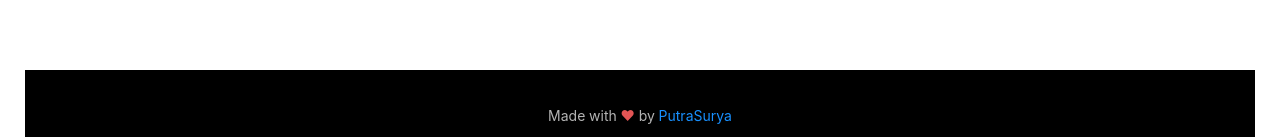
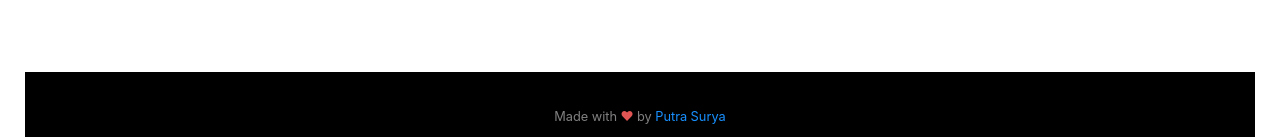
Before and after one commit to putrasurya/kaizen, a React (Create React App) app: page / in a window 1280 px wide. Shown: the part 663-800 px from the top of the page. Built offline with nearby package versions, Linux system fonts and the light colour scheme.

Commit message:
adjust footer and button margin

```diff
--- a/src/components/AppFooter.jsx
+++ b/src/components/AppFooter.jsx
@@ -3,7 +3,7 @@ import styles from './AppFooter.module.css';
 
 function AppFooter() {
   return <footer className={styles.footer}>
-    Made with <span style={{color: "#e25555"}}>&hearts;</span> by <a href="https://github.com/putrasurya" alt="Putra's Github Link" target="_blank" rel="noreferrer">PutraSurya</a>
+    Made with <span style={{color: "#e25555"}}>&hearts;</span> by <a href="https://github.com/putrasurya" alt="Putra's Github Link" target="_blank" rel="noreferrer">Putra Surya</a>
   </footer>
 }
 
--- a/src/components/AppFooter.module.css
+++ b/src/components/AppFooter.module.css
@@ -2,6 +2,7 @@
   text-align: center;
   padding: 10px 15px;
   padding-top: 35px;
-  color: rgba(255,255,255,0.7);
+  color: rgba(255,255,255,0.5);
   background: #000000;
+  font-size: .8rem;
 }
--- a/src/components/TimerAdd.jsx
+++ b/src/components/TimerAdd.jsx
@@ -3,6 +3,7 @@ import { PlusOutlined } from "@ant-design/icons";
 import { useContext, useState } from "react";
 import { useForm } from "antd/lib/form/Form";
 import { store } from "../redux/store";
+import styles from './TimerAdd.module.css';
 
 const { Item } = Form;
 
@@ -40,7 +41,7 @@ function AddTimer() {
         size="large"
         block={true}
         type="dashed"
-        className="margin-bottom-1"
+        className={styles.add_timer_button}
         icon={<PlusOutlined />}
         onClick={() => setShow(true)}
       >
--- /dev/null
+++ b/src/components/TimerAdd.module.css
@@ -0,0 +1,3 @@
+.add_timer_button {
+  margin-bottom: 7px;
+}
```
